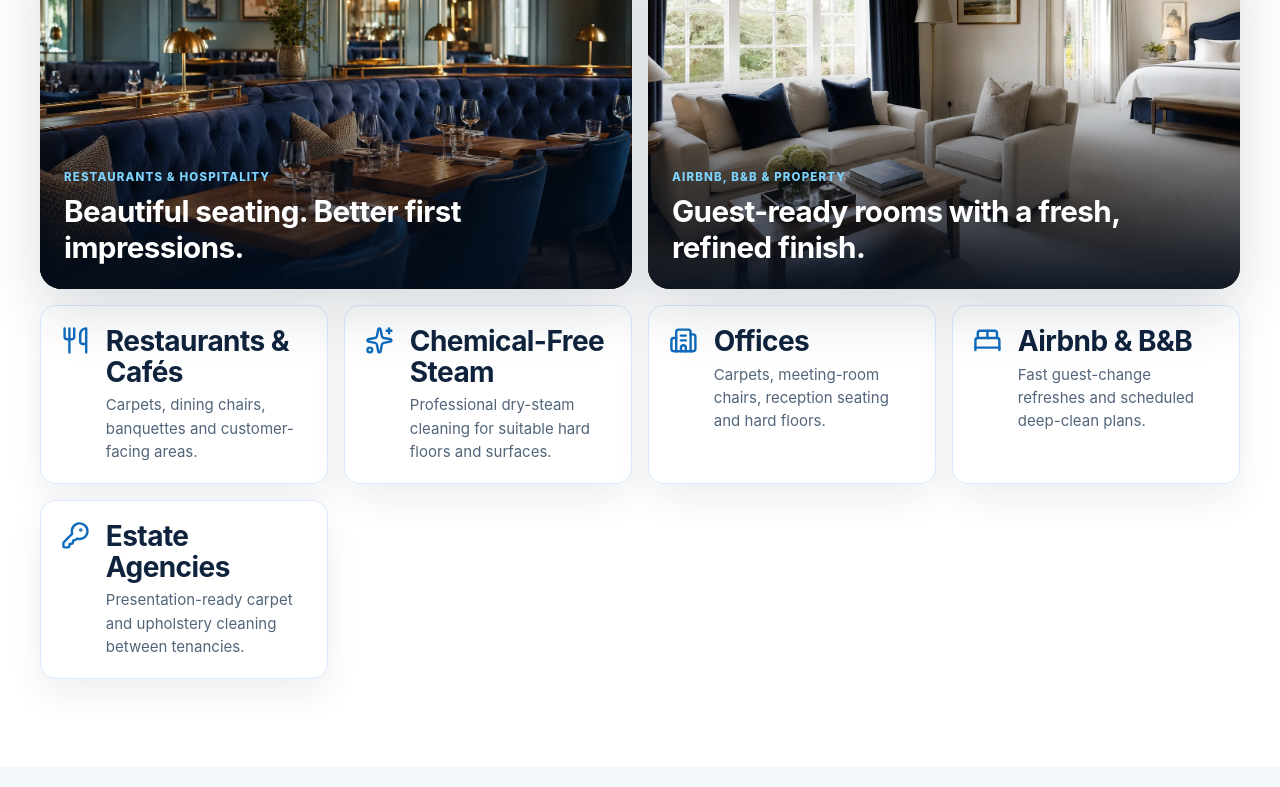
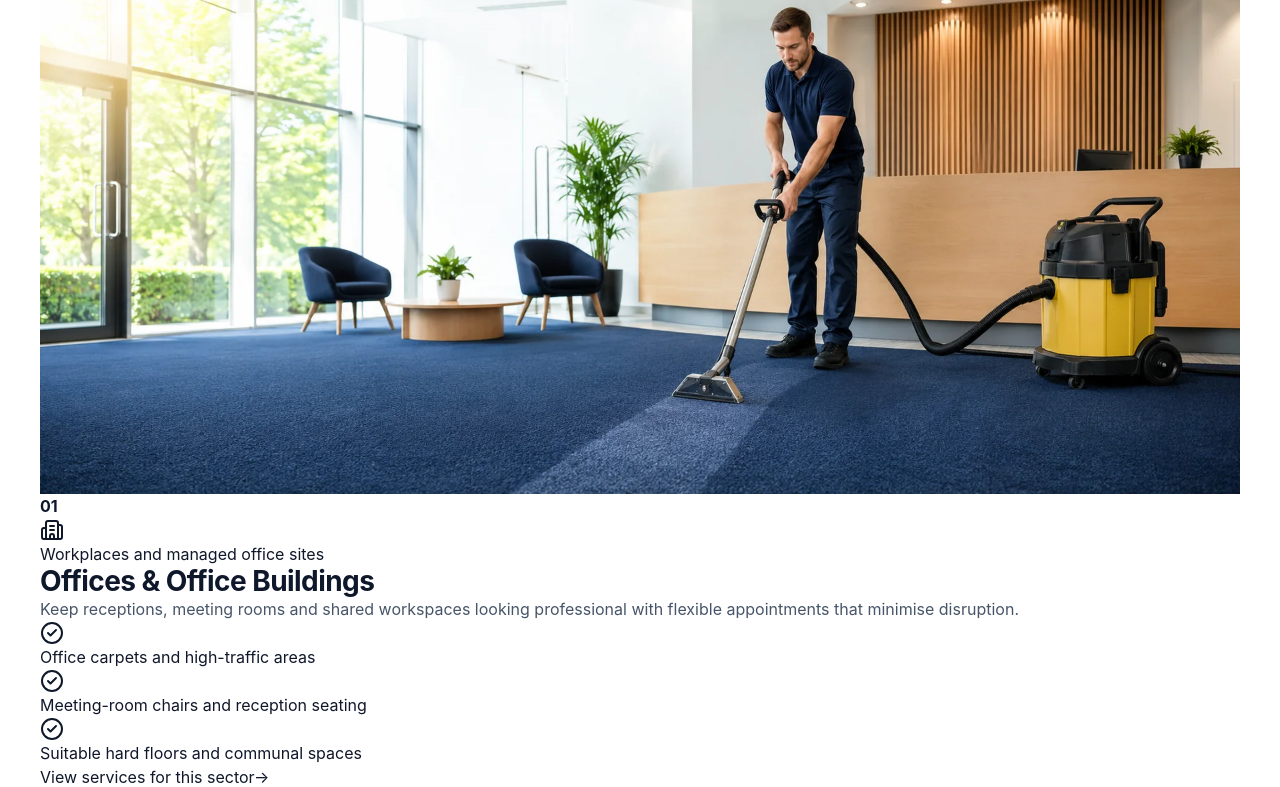
Before and after one commit to Robigo1977/ROBIGO-V5, a React (Vite) app: page /business in a window 1280 px wide. Shown: the part 1440-2227 px from the top of the page. Built offline with nearby package versions, Linux system fonts and the light colour scheme.

Commit message:
Split commercial landing page by business sector

```diff
--- a/src/pages/CommercialCleaningWinchester.tsx
+++ b/src/pages/CommercialCleaningWinchester.tsx
@@ -1,12 +1,12 @@
 import {
-  BedDouble,
   Building2,
   CheckCircle2,
+  Hotel,
   KeyRound,
   MoonStar,
-  Sparkles,
   Utensils,
 } from "lucide-react";
+import { Link } from "react-router-dom";
 
 import Container from "../components/ui/Container";
 import Button from "../components/ui/Button";
@@ -16,31 +16,66 @@ import { site } from "../config/site";
 
 import styles from "./CommercialCleaningWinchester.module.css";
 
-const sectors = [
+const audiences = [
   {
-    icon: Utensils,
-    title: "Restaurants & Cafés",
-    text: "Carpets, dining chairs, banquettes and customer-facing areas.",
+    number: "01",
+    path: "/business/offices",
+    icon: Building2,
+    title: "Offices & Office Buildings",
+    label: "Workplaces and managed office sites",
+    image: "/images/commercial/commercial-office-hero.webp",
+    alt: "Professional commercial carpet cleaning in a modern office building",
+    text: "Keep receptions, meeting rooms and shared workspaces looking professional with flexible appointments that minimise disruption.",
+    services: [
+      "Office carpets and high-traffic areas",
+      "Meeting-room chairs and reception seating",
+      "Suitable hard floors and communal spaces",
+    ],
   },
   {
-    icon: Sparkles,
-    title: "Chemical-Free Steam",
-    text: "Professional dry-steam cleaning for suitable hard floors and surfaces.",
+    number: "02",
+    path: "/business/hospitality",
+    icon: Utensils,
+    title: "Bars, Restaurants & Hospitality",
+    label: "Customer-facing venues",
+    image: "/images/commercial/commercial-restaurant-booths.webp",
+    alt: "Premium upholstered restaurant booth seating",
+    text: "Professional care for the carpets and upholstered seating your guests see, touch and judge from the moment they arrive.",
+    services: [
+      "Dining chairs, booths and banquette seating",
+      "Carpets, entrances and customer areas",
+      "Evening and out-of-hours appointments",
+    ],
   },
   {
-    icon: Building2,
-    title: "Offices",
-    text: "Carpets, meeting-room chairs, reception seating and hard floors.",
+    number: "03",
+    path: "/business/accommodation",
+    icon: Hotel,
+    title: "Airbnb, Hotels & Booking.com Properties",
+    label: "Guest accommodation",
+    image: "/images/commercial/commercial-airbnb.webp",
+    alt: "Clean premium Airbnb and hotel accommodation",
+    text: "Guest-ready carpet, upholstery and mattress cleaning for better first impressions, comfortable stays and consistently high standards.",
+    services: [
+      "Carpets, rugs and upholstered furniture",
+      "Mattresses and bedroom seating",
+      "Scheduled deep cleans between busy periods",
+    ],
   },
   {
-    icon: BedDouble,
-    title: "Airbnb & B&B",
-    text: "Fast guest-change refreshes and scheduled deep-clean plans.",
-  },
-  {
+    number: "04",
+    path: "/business/rental-properties",
     icon: KeyRound,
-    title: "Estate Agencies",
-    text: "Presentation-ready carpet and upholstery cleaning between tenancies.",
+    title: "Rental & Tenancy Properties",
+    label: "Landlords, tenants and estate agencies",
+    image: "/images/commercial/commercial-airbnb.webp",
+    alt: "Presentation-ready rental property interior",
+    text: "Presentation-ready cleaning after move-out or before move-in, helping rental properties feel fresh, cared for and ready to occupy.",
+    services: [
+      "End-of-tenancy carpets and upholstery",
+      "Move-in and move-out deep-clean support",
+      "Chemical-free dry steam for suitable sealed tile, hard floors and parquet after inspection",
+    ],
   },
 ];
 
@@ -66,7 +101,7 @@ export default function CommercialCleaningWinchester() {
         config={{
           title: "Commercial Cleaning Winchester | ROBIGO",
           description:
-            "Commercial carpet and upholstery cleaning plus chemical-free dry steam for suitable hard floors in Winchester restaurants, offices and Airbnb properties.",
+            "Commercial cleaning for offices, office buildings, hospitality venues, hotels, Airbnb and rental properties in Winchester. Carpet, upholstery and suitable hard-floor care.",
           canonical: "https://robigo.co.uk/commercial-cleaning-winchester",
           ogTitle: "Commercial Cleaning Winchester | ROBIGO",
           ogDescription:
@@ -117,7 +152,7 @@ export default function CommercialCleaningWinchester() {
               <a href="#business-rates">View Business Rates</a>
             </div>
             <p className={styles.heroMeta}>
-              Flexible appointments · Fixed quotations · Available 7 days a week
+              Out-of-hours cleaning available · Fixed quotations · 7 days a week
             </p>
           </div>
         </Container>
@@ -126,44 +161,48 @@ export default function CommercialCleaningWinchester() {
       <section className={styles.section}>
         <Container>
           <header className={styles.sectionHeader}>
-            <p>WHO WE HELP</p>
-            <h2>Immaculate spaces your customers will notice</h2>
+            <p>CHOOSE YOUR BUSINESS TYPE</p>
+            <h2>Professional cleaning designed around your property</h2>
+            <span>
+              Select the section that best matches your premises and see the
+              services most relevant to you.
+            </span>
           </header>
 
-          <div className={styles.showcase}>
-            <article className={styles.showcaseCard}>
-              <img
-                src="/images/commercial/commercial-restaurant-booths.webp"
-                alt="Elegant restaurant with premium upholstered booth seating"
-                loading="lazy"
-              />
-              <div>
-                <span>Restaurants & hospitality</span>
-                <h3>Beautiful seating. Better first impressions.</h3>
-              </div>
-            </article>
-            <article className={styles.showcaseCard}>
-              <img
-                src="/images/commercial/commercial-airbnb.webp"
-                alt="Premium clean Airbnb and boutique B&B interior"
-                loading="lazy"
-              />
-              <div>
-                <span>Airbnb, B&B & property</span>
-                <h3>Guest-ready rooms with a fresh, refined finish.</h3>
-              </div>
-            </article>
-          </div>
-
-          <div className={styles.sectorGrid}>
-            {sectors.map((sector) => {
-              const Icon = sector.icon;
+          <div className={styles.audienceGrid}>
+            {audiences.map((audience) => {
+              const Icon = audience.icon;
               return (
-                <article className={styles.sectorCard} key={sector.title}>
-                  <Icon aria-hidden="true" />
-                  <div>
-                    <h3>{sector.title}</h3>
-                    <p>{sector.text}</p>
+                <article className={styles.audienceCard} key={audience.number}>
+                  <div className={styles.audienceVisual}>
+                    <img
+                      src={audience.image}
+                      alt={audience.alt}
+                      loading="lazy"
+                    />
+                    <strong>{audience.number}</strong>
+                  </div>
+                  <div className={styles.audienceBody}>
+                    <div className={styles.audienceHeading}>
+                      <Icon aria-hidden="true" />
+                      <div>
+                        <span>{audience.label}</span>
+                        <h3>{audience.title}</h3>
+                      </div>
+                    </div>
+                    <p>{audience.text}</p>
+                    <ul>
+                      {audience.services.map((service) => (
+                        <li key={service}>
+                          <CheckCircle2 aria-hidden="true" />
+                          {service}
+                        </li>
+                      ))}
+                    </ul>
+                    <Link className={styles.audienceLink} to={audience.path}>
+                      View services for this sector
+                      <span aria-hidden="true">→</span>
+                    </Link>
                   </div>
                 </article>
               );
```
